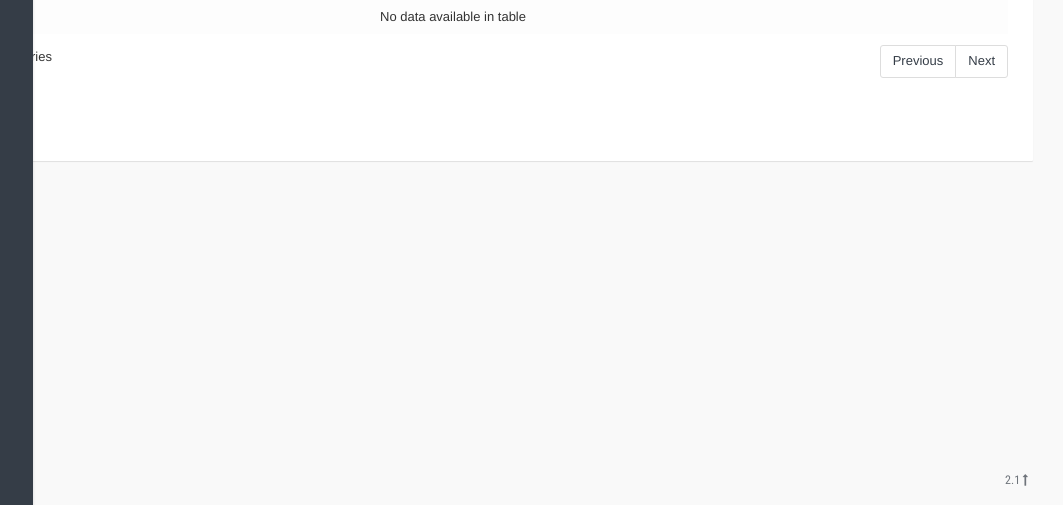
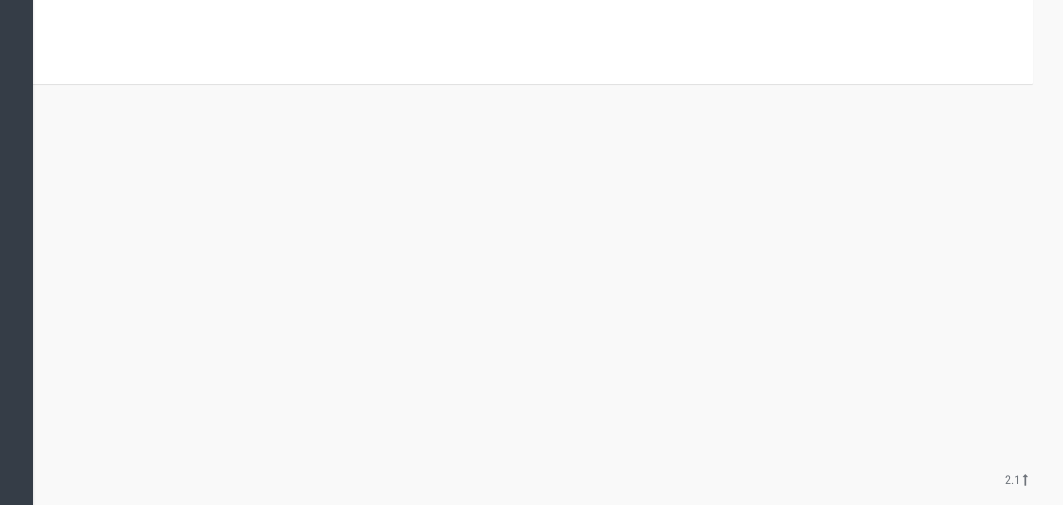
Before and after one commit to fananimi/driji, a Django app: template driji/templates/terminal.html in a window 1280 px wide. Shown: the part 295-800 px from the top of the page, without its empty margins (217-1280 px from the left). Run offline with Django 3.2, Linux system fonts and the light colour scheme; the template is opened without the code that fills it, so the values that code supplies are empty; some libraries are stand-ins or nearby versions.

Commit message:
fix some template

```diff
--- a/driji/templates/student.html
+++ b/driji/templates/student.html
@@ -24,7 +24,7 @@
         </div>
       </div>
       <div class="card-body">
-        <table class=" table table-striped" cellspacing="0" width="100%">
+        <table class="table table-striped" cellspacing="0" width="100%">
           <thead>
             <tr>
               <th scope="col" class="action-checkbox-column">
--- a/driji/templates/terminal.html
+++ b/driji/templates/terminal.html
@@ -27,7 +27,7 @@
         </div>
       </div>
       <div class="card-body" style="margin-bottom: 50px;">
-        <table class="datatable table table-striped" cellspacing="0" width="100%">
+        <table class="table table-striped" cellspacing="0" width="100%">
           <thead>
             <tr>
               <th>{% trans 'ID' %}</th>
```
